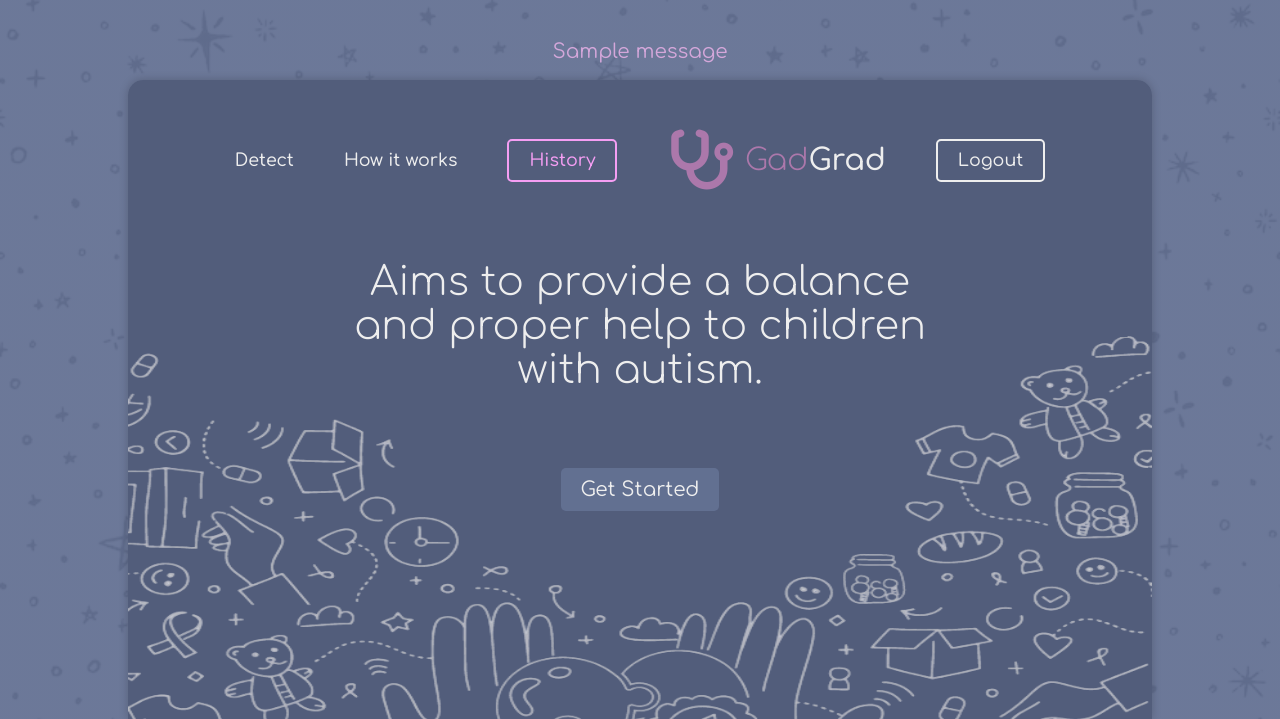
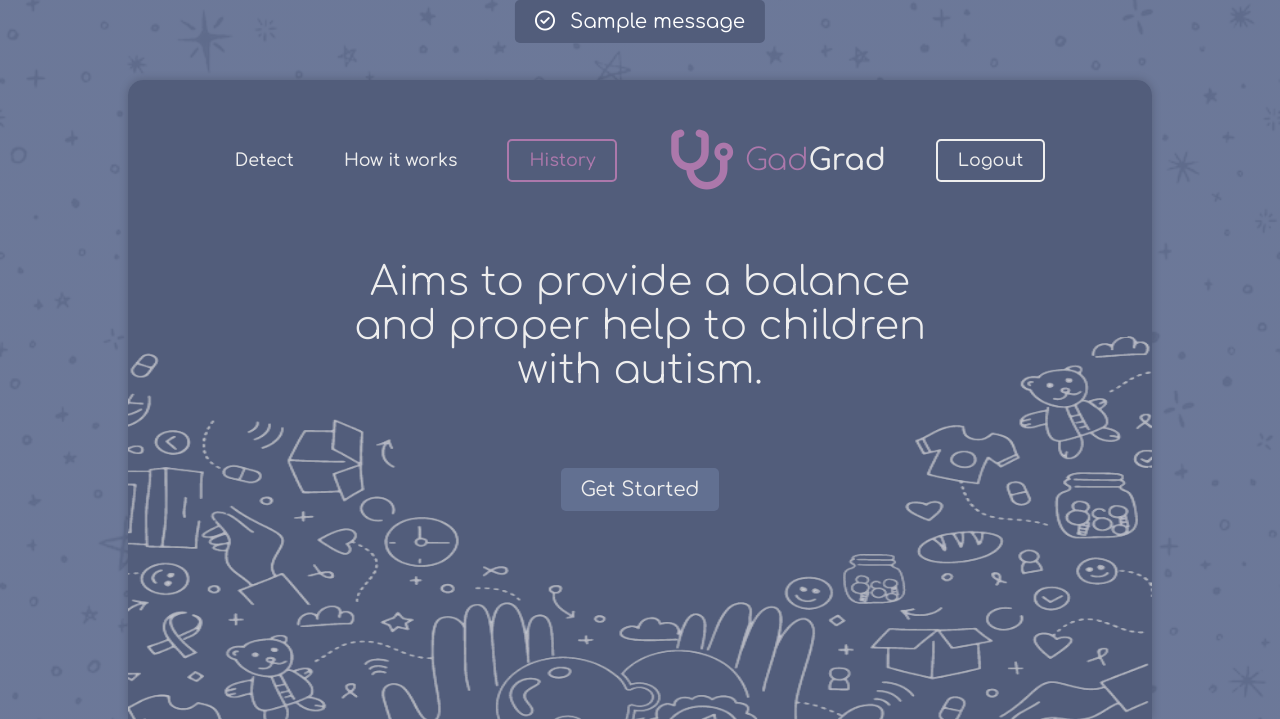
Before and after one commit to ibrahim-egy/gadGrad, a Flask app: page / in a window 1280 px wide. Shown: the top 719 px of the page. Run offline with Flask 3, Linux system fonts and the light colour scheme; the visitor is signed in with stand-in values (Sample User, id 1); one stand-in notice (Sample message) is shown; some libraries are stand-ins or nearby versions.

Commit message:
changed some styles no major changes

```diff
--- a/src/database.py
+++ b/src/database.py
@@ -27,6 +27,7 @@ def register_user(fname, lname, email, password, gender):
         "history": []
     }
     users.insert_one(new_user)
+    return 200
 
 
 def login_user(email, password):
--- a/src/main.py
+++ b/src/main.py
@@ -2,8 +2,7 @@ import os
 from flask import Flask, render_template, request, url_for, redirect, session, flash
 from detect import detect
 from database import register_user, add_history, get_history, login_user
-from flask_session import Session
-import glob
+from flask_session.__init__ import Session
 
 app = Flask(__name__)
 app.secret_key = "This is a secret"
@@ -15,9 +14,6 @@ Session(app)
 
 @app.route('/')
 def home():
-    print(session.get('email'))
-    print(session.get('logged_in'))
-    print(session.get('username'))
     return render_template('index.html', logged_in=session.get('logged_in'))
 
 
@@ -65,10 +61,9 @@ def register():
         response = register_user(first_name, last_name, email, password, gender)
 
         if response == 400:
-            flash("email already exists Login instead!")
-
+            flash("Email already exists ! -error")
         elif response == 200:
-            flash("Account Created Successfully!")
+            flash("Account created successfully !")
         return redirect(url_for('login'))
     return render_template('register.html')
 
@@ -81,18 +76,17 @@ def login():
         response = login_user(email, password)
 
         if response[1] == 404:
-            flash("User does not exist")
-            flash("Create new account")
+            flash("User with this email does not exist ! -error")
             return redirect(url_for('register'))
 
         elif response[1] == 401:
-            flash("Password Incorrect")
+            flash("Password Incorrect ! -error")
 
         elif response[1]:
             session['email'] = email
             session['logged_in'] = True
             session['username'] = response[1]
-            flash(f"Welcome Back {session.get('username')}")
+            flash(f"Welcome back {session.get('username')}")
             return redirect(url_for('home'))
 
         return redirect(url_for('login'))
--- a/src/static/css/form.css
+++ b/src/static/css/form.css
@@ -10,7 +10,6 @@
     display: grid;
     grid-template-columns: 3fr 2fr;
     position: relative;
-    overflow: hidden;
     justify-items: center;
     background-image: url("../images/bg.png");
 }
--- a/src/static/css/message.css
+++ b/src/static/css/message.css
@@ -1,7 +1,7 @@
 .flashes {
 
     position: absolute;
-    top: -4rem;
+    top: -8rem;
     left: 50%;
     z-index: 950;
     transform: translateX(-50%);
@@ -11,13 +11,20 @@
 
 .flashes li {
 
-    color: #d4a7da;
+    color: #fff;
+    padding: 1rem 2rem;
+    background: var(--back-color);
+    border-radius: var(--border-radius);
+}
 
+.error-icon {
+    margin-right: 1.5rem;
 }
 
 .flashes li span {
     font-weight: 700;
     font-size: larger;
+    color: var(--color-text-fancy);
 }
 
 .ref {
--- a/src/static/css/result.css
+++ b/src/static/css/result.css
@@ -7,7 +7,6 @@
     box-shadow: 0rem 0rem 1rem rgba(0, 0, 0, .2);
     padding: 4rem;
     position: relative;
-    overflow: hidden;
     color: var(--result-font-color);
     display: flex;
     flex-direction: column;
--- a/src/static/css/styles.css
+++ b/src/static/css/styles.css
@@ -281,9 +281,9 @@ body {
 }
 
 .history {
-    color: var(--important-color);
+    color: var(--color-text-fancy);
     position: relative;
-    border: 2px solid var(--important-color);
+    border: 2px solid var(--color-text-fancy);
     border-radius: 5px;
     padding: 1rem 2rem;
     animation-duration: 1.2s;
--- a/src/templates/partials/error.html
+++ b/src/templates/partials/error.html
@@ -2,8 +2,29 @@
   {% if messages %}
     <ul class=flashes>
     {% for message in messages %}
-      <li>{{ message }}</li>
+      {% if message.endswith('-error') %}
+        {% set message = message.split('-')[0] %}
+        <li><i class="fa-regular fa-circle-xmark error-icon"></i>{{ message }}</li>
+      {% elif message.startswith('Welcome') %}
+        {% set m = "Welcome back " %}
+        {% set n = message.split('back ')[1] %}
+        <li>{{ m }}<span>{{ n }}</span></li>
+      {% else %}
+        <li><i class="fa-regular fa-circle-check error-icon"></i>{{ message }}</li>
+      {% endif %}
     {% endfor %}
     </ul>
   {% endif %}
 {% endwith %}
+
+
+<!--{% set message = ['ibrahim', 'gad -error'] %}-->
+<!--    <ul class=flashes>-->
+<!--    {% for message in messages %}-->
+<!--      {% if message.endswith('-error') %}-->
+<!--        <li style="color: red">{{ message }}</li>-->
+<!--      {% else %}-->
+<!--        <li style="color: green">{{ message }}</li>-->
+<!--      {% endif %}-->
+<!--    {% endfor %}-->
+<!--    </ul>-->
```
Also changed, not shown: 6 other files.
